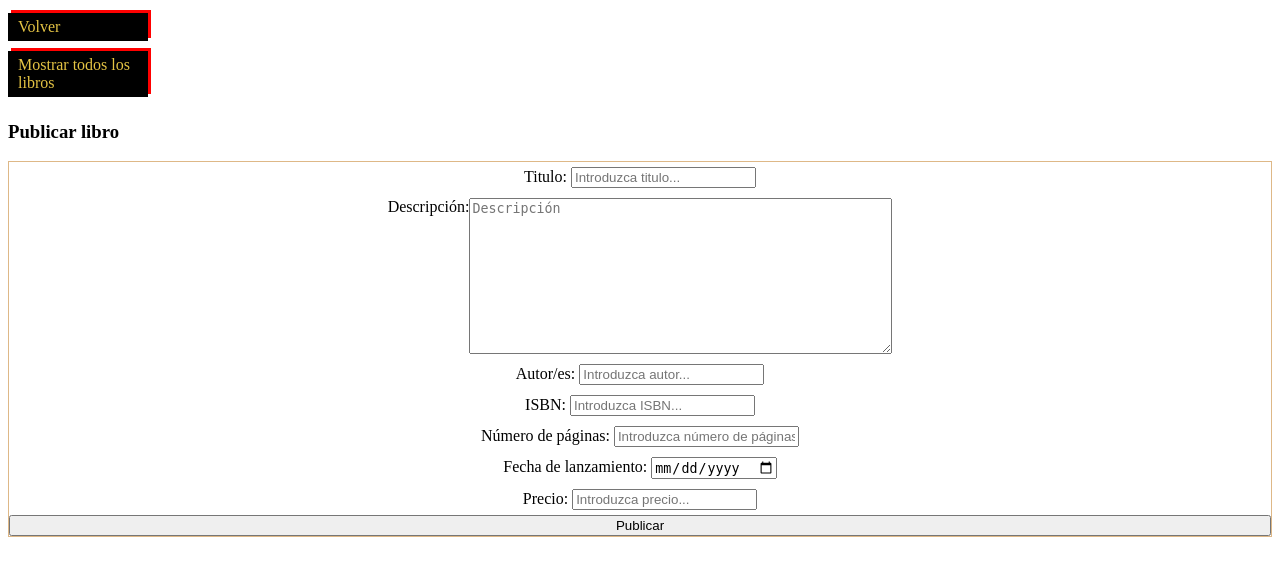
After one commit to lucasDAW/proyectoFP, a Laravel app: page /publicar in a window 1280 px wide. The commit adds this page. Shown: the top 576 px of the page. Run offline with Laravel 12, Linux system fonts and the light colour scheme.

Commit message:
Completado el CRUD de libros

```diff
--- a/proyecto_fp/app/Http/Controllers/LibroController.php
+++ b/proyecto_fp/app/Http/Controllers/LibroController.php
@@ -20,7 +20,120 @@ class LibroController extends Controller
     public function crearVistaLibro()
     {
 
-        return view('libro.crear');
+        return view('libro.publicar');
+
+    }
+
+    public function detalle(Libro $libro){
+
+
+        return view('libro.detalle',['libro'=>$libro]);
+
+
+    }
+    public function publicarlibro(Request $request){
+
+
+
+//        var_dump($request);
+
+        $reglas=[
+            'titulo'=>'required|max:100',
+            'descripcion'=>'required',
+            'autor'=>'required|max:100',
+            'isbn'=>'required|max:100',
+            'paginas'=>'int',
+            'precio'=>'required|min:0|numeric',
+
+        ];
+        $mensajeError = [
+            'required' => 'Cuidado!! el campo :attribute no se puede dejar vacío',
+            'integer'=>'Cuidado!! el campo :attribute debe ser un número entero',
+            'numeric'=>'Cuidado!! el campo :attribute debe ser numérico(ej:10.50)',
+        ];
+
+        //si no se rellenan los campos
+        $datosvalidados=$request->validate($reglas,$mensajeError);
+        $titulo = $request->input('titulo');
+        $descripcion= $request->input('descripcion');
+        $autor= $request->input('autor');
+        $precio= $request->input('precio');
+        $isbn = $request->input('isbn');
+        $num_paginas = $request->input('paginas');
+        $fecha = $request->input('fecha');
+
+        $id = $request->input('id');
+        if (isset($id)){
+            //modificar
+            $libroEditar = Libro::find($id);
+
+
+            $libroEditar->titulo = $titulo;
+            $libroEditar->descripcion = $descripcion;
+            $libroEditar->isbn = $isbn;
+            $libroEditar->autor = $autor;
+            $libroEditar->numero_paginas = $num_paginas;
+            $libroEditar->fecha_lanzamiento = $fecha;
+            $libroEditar->precio = $precio;
+            $libroEditar->save();
+            $mensaje =  'Se ha modificado el libro de forma correcta';
+//            echo 'modificar';
+        }else{
+//            publicar
+//            echo 'Publicar';
+            $libro = new Libro;
+            $libro->titulo = $titulo;
+            $libro->descripcion = $descripcion;
+            $libro->isbn = $isbn;
+            $libro->autor = $autor;
+            $libro->numero_paginas = $num_paginas;
+            $libro->fecha_lanzamiento = $fecha;
+            $libro->precio = $precio;
+            $libro->save();
+            $mensaje =  'Se ha publicado el libro de forma correcta';
+        }
+
+        return redirect()->route('todoslibros')->with('mensaje', $mensaje);
+    }
+
+    public function editar(Libro $libro){
+
+//       var_dump($request);
+//       $id = GET['id'];
+
+//       $libro=Libro::find($id);
+//       var_dump($libro);
+//       exit();
+       return view('libro.publicar',['libro'=>$libro]);
+
+    }
+      public function borrar(Libro $libro){
+
+
+//       $id = GET['id'];
+
+//       $libro=Libro::find($id);
+//       var_dump($libro);
+//       exit();
+       return view('libro.eliminar',['libro'=>$libro]);
+
+    }
+      public function borrarBBDD(Libro $libro, Request $request){
+
+
+        $id = $request->input('id');
+        if (isset($id)){
+            $libro = Libro::find($id);
+            $libro->delete();
+//            var_dump($libro);
+//            exit();
+            $mensaje =  'Se ha eliminado el libro de forma correcta';
+        }else{
+            $mensaje =  'Error al eliminar el libro.';
+
+        }
+
+        return redirect()->route('todoslibros')->with('mensaje', $mensaje);
 
     }
 }
--- /dev/null
+++ b/proyecto_fp/public/css/estilos.css
@@ -0,0 +1,60 @@
+/*
+Click nbfs://nbhost/SystemFileSystem/Templates/Licenses/license-default.txt to change this license
+Click nbfs://nbhost/SystemFileSystem/Templates/ClientSide/css.css to edit this template
+*/
+/*
+    Created on : 08-ene-2025, 10:22:27
+    Author     : Lucas
+*/
+
+
+   .mensaje{
+                background: greenyellow;
+                color:yellow;
+                padding: 10px auto;
+                font-family:'Arial';
+            }
+            .enlaces{
+                display: flex;
+                flex-direction: column;
+            }
+            .enlaces a{
+                text-decoration: none;
+                color: #e5c444;
+                background: black;
+                margin: 5px 0px;
+                width: 120px;
+                padding: 5px 10px;
+                box-shadow: 3px -3px 0px red;
+                transition: 0.4s ease-in-out
+
+            }
+            .enlaces a:hover:nth-child(1){
+                background: white;
+                color:blue;
+
+            }
+            .enlaces a:hover{
+                box-shadow: 0px -0px 0px red;
+                color: red;
+                background: white;
+                outline:2px solid black;
+
+            }
+            .publicarLibro{
+                display: flex;
+                flex-direction: column;
+                border:1px solid burlywood;
+
+            }
+            .publicarLibro>div{
+                margin:5px auto;
+            }
+
+            .detalles_libro>div p span{
+                font-weight: bolder;
+                background: yellowgreen;
+
+
+
+            }
--- /dev/null
+++ b/proyecto_fp/resources/views/layouts/base.blade.php
@@ -0,0 +1,32 @@
+<!DOCTYPE html>
+<html lang="es">
+    <head>
+        <meta charset="utf-8">
+        <meta name="viewport" content="width=device-width, initial-scale=1">
+        <link rel="icon" href='{{ asset("image/icono.ico") }}' type="image/x-icon">
+    <link rel='stylesheet' href='{{ asset("css/estilos.css") }}'>
+
+
+    <title>SENECALIB - @yield('titulo')</title>
+        <style>
+
+
+        </style>
+    </head>
+    <body class="font-sans antialiased dark:bg-black dark:text-white/50">
+        <header>
+
+                            <nav class="-mx-3 flex flex-1 justify-end">
+                                <div class='enlaces'>
+
+                            <a href='{{route('page2')}}'> Volver </a>
+                            <a href='{{route('todoslibros')}}'> Mostrar todos los libros</a>
+                        </div>
+                            </nav>
+                    </header>
+
+
+    @yield('contenido')
+
+    </body>
+</html>
--- /dev/null
+++ b/proyecto_fp/resources/views/libro/publicar.blade.php
@@ -0,0 +1,113 @@
+@extends('layouts.base')
+@section('titulo','Publicar Libro')
+
+@section('contenido')
+
+@if (isset($libro))
+        <h3>Modificar libro </h3>
+@else
+        <h3>Publicar libro </h3>
+@endif
+
+                    <main class="mt-6">
+
+                 @if ($errors->any())
+    <div class="alert alert-danger">
+        <ul>
+            @foreach ($errors->all() as $error)
+                <li>{{ $error }}</li>
+            @endforeach
+        </ul>
+    </div>
+@endif
+ <form action='{{route("publicar")}}' method="post" class="publicarLibro">
+     @csrf
+     <!--titulo-->
+     <div>
+        <label for="titulo">Titulo: </label>
+
+       @if(isset($libro))
+
+        <input type="text" id='titulo' name="titulo" placeholder="Introduzca titulo..." value='{{$libro->titulo}}'>
+       @else
+        <input type="text" id='titulo' name="titulo" placeholder="Introduzca titulo...">
+        @endif
+
+     </div>
+      <div style='display: flex;'>
+     <!--descripcion-->
+        <label for="descripcion">Descripción: </label>
+<!--        <input type="text" id='descripcion' name="descripcion" placeholder="Introduzca descripción...">-->
+
+               @if(isset($libro))
+        <textarea name="descripcion" id="descripcion" rows="10" cols="50" placeholder='{{$libro->descripcion}}'>{{$libro->descripcion}}</textarea>
+               @else
+        <textarea name="descripcion" id="descripcion" rows="10" cols="50" placeholder='Descripción'></textarea>
+                       @endif
+
+
+      </div>
+      <div>
+        <!--autor-->
+        <label for="autor">Autor/es: </label>
+               @if(isset($libro))
+
+        <input type="text" id='autor' name="autor" placeholder="Introduzca autor..." value='{{$libro->autor}}'>
+               @else
+        <input type="text" id='autor' name="autor" placeholder="Introduzca autor...">
+                @endif
+        </div>
+
+     <div>
+        <!--ISBN-->
+        <label for="isbn">ISBN: </label>
+                       @if(isset($libro))
+
+        <input type="text" id='isbn' name="isbn" placeholder="Introduzca ISBN..." value='{{$libro->ISBN}}'>
+                                      @else
+
+        <input type="text" id='isbn' name="isbn" placeholder="Introduzca ISBN...">
+                @endif
+     </div>
+      <div>
+     <!--numero páginas-->
+        <label for="paginas">Número de páginas: </label>
+
+        @if (isset($libro))
+
+        <input type="text" id='paginas' name="paginas" placeholder="Introduzca número de páginas..." value='{{$libro->numero_paginas}}'>
+        @else
+        <input type="text" id='paginas' name="paginas" placeholder="Introduzca número de páginas...">
+        @endif
+     </div>
+     <div>
+     <!--fecha lanzamiento-->
+        <label for="fecha">Fecha de lanzamiento: </label>
+        @if (isset($libro))
+        <input type="date" id='fecha' name="fecha" placeholder="Introduzca fecha de lanzamiento..." value='{{$libro->fecha_lanzamiento}}'>
+        @else
+        <input type="date" id='fecha' name="fecha" placeholder="Introduzca fecha de lanzamiento..." >
+        @endif
+
+     </div>
+     <div>
+        <!--Precio-->
+        <label for="precio">Precio: </label>
+        @if (isset($libro))
+        <input type="text" id='precio' name="precio" placeholder="Introduzca precio..." value='{{$libro->precio}}'>
+        @else
+        <input type="text" id='precio' name="precio" placeholder="Introduzca precio...">
+        @endif
+     </div>
+
+        @if (isset($libro))
+        <input type='hidden' name='id' id='id' value='{{$libro->id}}'/>
+        <input type="submit" value="Modificar" class="boton"/>
+        @else
+        <input type="submit" value="Publicar" class="boton"/>
+        @endif
+ </form>
+
+                    </main>
+
+@endsection
--- a/proyecto_fp/resources/views/welcome.blade.php
+++ b/proyecto_fp/resources/views/welcome.blade.php
@@ -1,3 +1,5 @@
+@extends('layouts.base')
+
 <!DOCTYPE html>
 <html lang="{{ str_replace('_', '-', app()->getLocale()) }}">
     <head>
--- a/proyecto_fp/routes/web.php
+++ b/proyecto_fp/routes/web.php
@@ -2,6 +2,7 @@
 
 use Illuminate\Support\Facades\Route;
 use App\Http\Controllers\LibroController;
+use App\Http\Controllers\UsuarioController;
 
 Route::get('/', function () {
     return view('index');
@@ -14,5 +15,18 @@ Route::get('/',function () {
 Route::get('/page2',function () {
     return view('page2');})->name('page2');
 
+//    LIBRO
+//READ
 Route::get('/libros',[LibroController::class,'index'])->name('todoslibros');
-Route::get('/nuevolibro',[LibroController::class,'crearVistaLibro'])->name('nuevolibro');
+Route::get('/libro/detalle/{libro}',[LibroController::class,'detalle'])->name('detallelibro');
+//CREATE
+Route::get('/publicar',[LibroController::class,'crearVistaLibro'])->name('publicarLibro');
+Route::post('/publicando',[LibroController::class,'publicarlibro'])->name('publicar');
+//UPDATE
+Route::get('/libro/editar/{libro}',[LibroController::class,'editar'])->name('editarlibro');
+
+//DELETE
+Route::get('/libro/borrar/{libro}',[LibroController::class,'borrar'])->name('borrar');
+Route::post('/libro/borrar/confirmar',[LibroController::class,'borrarBBDD'])->name('confirmareliminar');
+//  USUARIO
+Route::get('/create',[UsuarioController::class,'crear'])->name('crearUsuario');
```
Also changed, not shown: proyecto_fp/app/Http/Controllers/UsuarioController.php (+7 -1 lines), proyecto_fp/resources/views/index.blade.php (+1 -64 lines), proyecto_fp/resources/views/libro/detalle.blade.php (added, +32 -0 lines), proyecto_fp/resources/views/libro/eliminar.blade.php (added, +27 -0 lines), proyecto_fp/resources/views/todoslibros.blade.php (+16 -30 lines), proyecto_fp/resources/views/usuario/crear.blade.php (renamed from proyecto_fp/resources/views/libro/crear.blade.php, +19 -9 lines), proyecto_fp/database/migrations/2025_01_07_100513_create_libros_table.php, proyecto_fp/public/image/icono.ico (added), proyecto_fp/public/image/icono.png (added).
